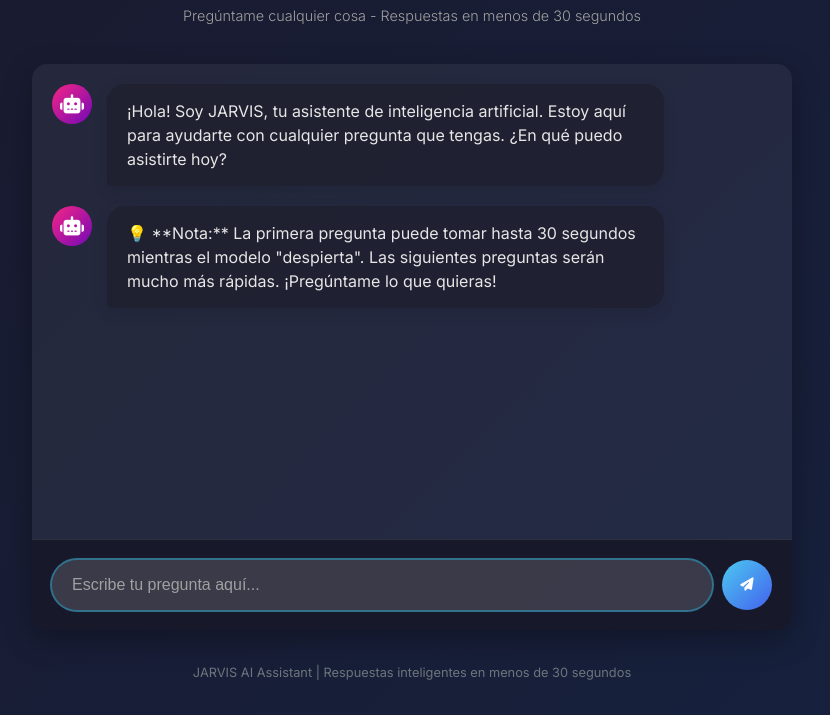
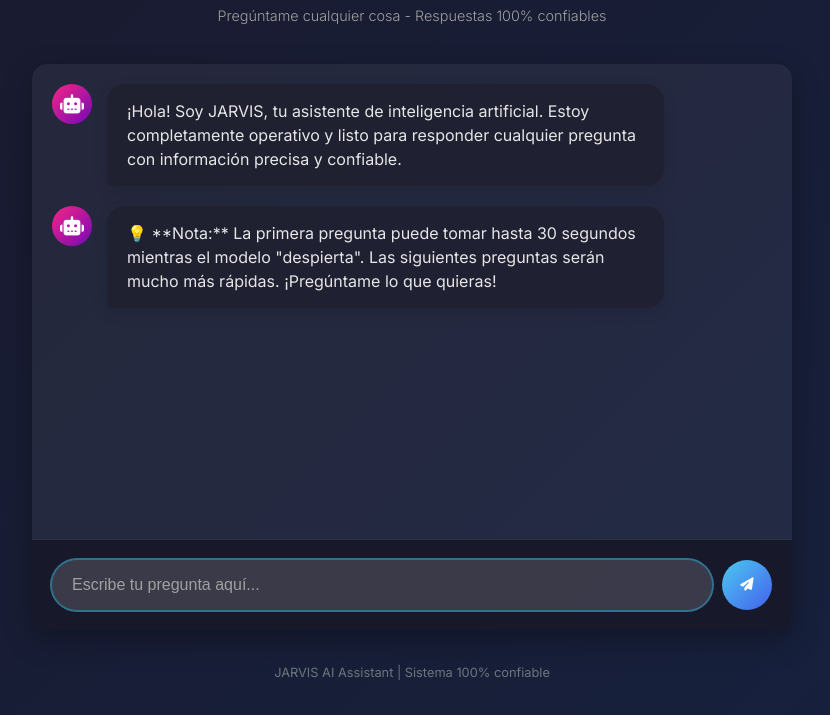
Before and after one commit to karyhk/jarvis-ia, a plain HTML site: page index.html in a window 1280 px wide. Shown: the part 85-800 px from the top of the page, without its empty margins (228-1058 px from the left). Drawn offline with Linux system fonts and the light colour scheme.

Commit message:
Revise subtitle and bot greeting message
Updated subtitle and bot message for clarity and reliability.

```diff
--- a/index.html
+++ b/index.html
@@ -15,7 +15,7 @@
                 <i class="fas fa-robot"></i>
                 <h1>JARVIS <span class="ai-label">Asistente IA</span></h1>
             </div>
-            <div class="subtitle">Pregúntame cualquier cosa - Respuestas en menos de 30 segundos</div>
+            <div class="subtitle">Pregúntame cualquier cosa - Respuestas 100% confiables</div>
         </header>
 
         <div class="chat-container">
@@ -25,7 +25,7 @@
                         <i class="fas fa-robot"></i>
                     </div>
                     <div class="message-content">
-                        <p>¡Hola! Soy JARVIS, tu asistente de inteligencia artificial. Estoy aquí para ayudarte con cualquier pregunta que tengas. ¿En qué puedo asistirte hoy?</p>
+                        <p>¡Hola! Soy JARVIS, tu asistente de inteligencia artificial. Estoy completamente operativo y listo para responder cualquier pregunta con información precisa y confiable.</p>
                     </div>
                 </div>
             </div>
@@ -41,7 +41,7 @@
         </div>
 
         <footer class="footer">
-            <p>JARVIS AI Assistant | Respuestas inteligentes en menos de 30 segundos</p>
+            <p>JARVIS AI Assistant | Sistema 100% confiable</p>
         </footer>
     </div>
 
```
